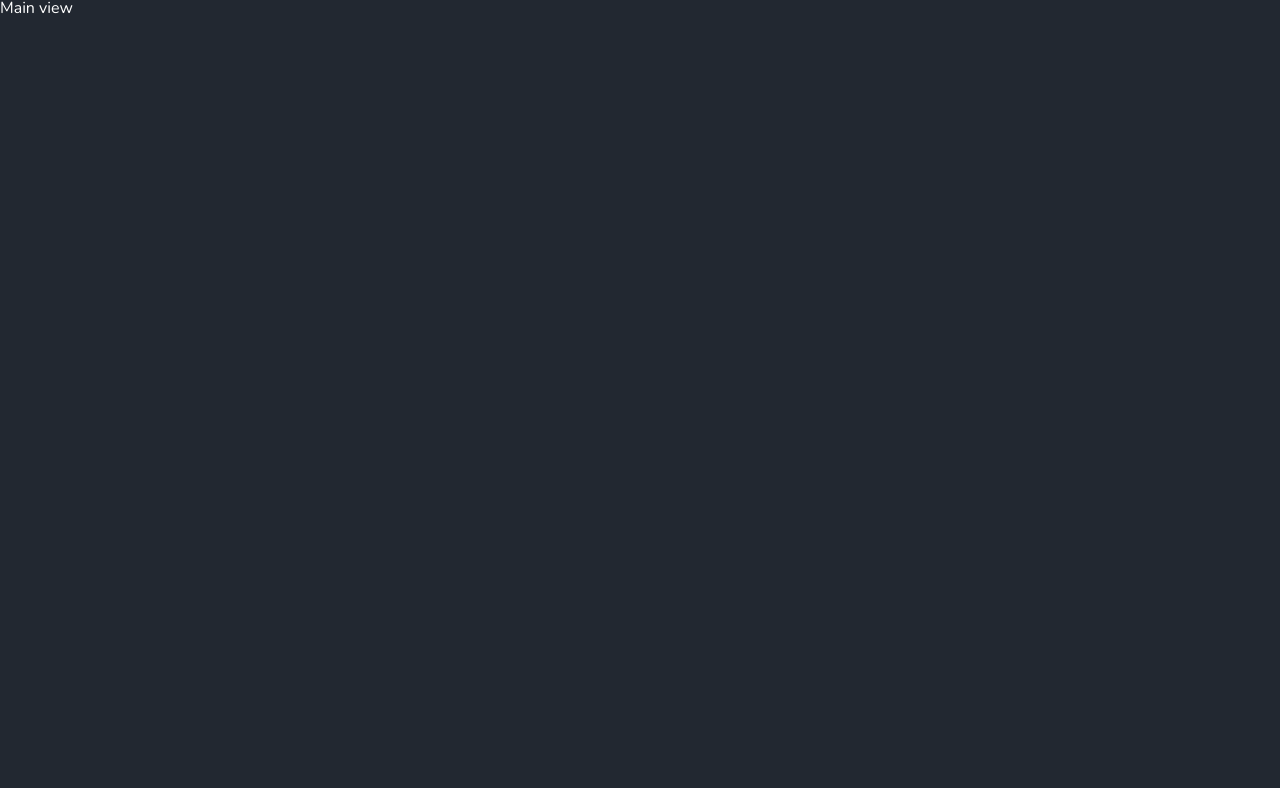
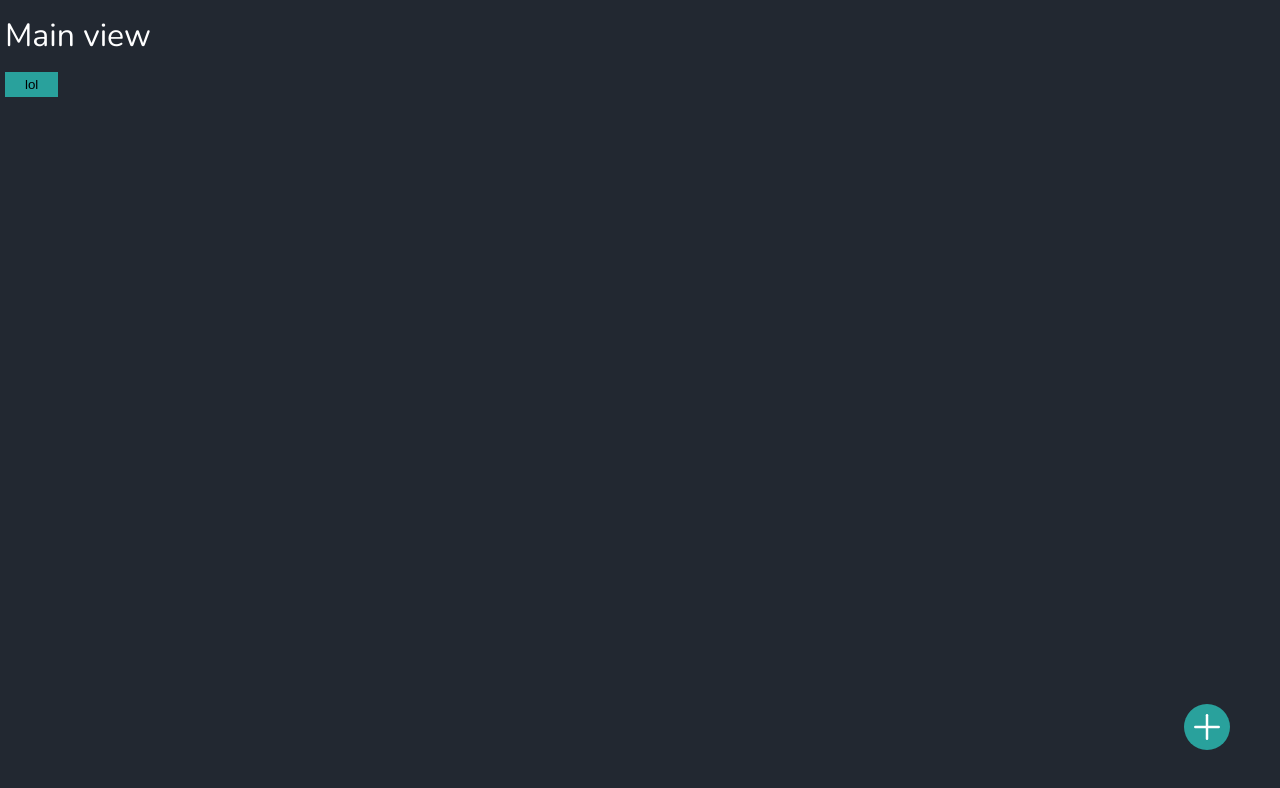
Before and after one commit to kryban93/habits-tracker, a React (Create React App) app: page / in a window 1280 px wide. Shown: the top 788 px of the page. Built offline with nearby package versions, Linux system fonts and the light colour scheme.

Commit message:
Added working Button and IconComponent

```diff
--- /dev/null
+++ b/src/assets/icons/index.ts
@@ -0,0 +1,7 @@
+import plus from './plus.svg';
+
+const icons = {
+	plus,
+};
+
+export default icons;
--- /dev/null
+++ b/src/components/ui/Button/Button.tsx
@@ -0,0 +1,49 @@
+import styled from 'styled-components';
+
+export default function Button({
+	children,
+	className,
+	onClick = () => {},
+	disabled = false,
+	type = 'button',
+	variant = 'primary',
+	rounded = false,
+	iconOnly = false,
+}: ButtonProps) {
+	return (
+		<StyledButton
+			className={className}
+			onClick={onClick}
+			disabled={disabled}
+			type={type}
+			variant={variant}
+			rounded={rounded}
+			iconOnly={iconOnly}
+		>
+			{children}
+		</StyledButton>
+	);
+}
+
+export type ButtonProps = {
+	variant: 'primary' | 'secondary' | 'transparent';
+	children: React.ReactNode;
+	onClick: () => void;
+	disabled?: boolean;
+	type: 'button' | 'submit' | 'reset';
+	className?: 'string';
+	rounded?: boolean;
+	iconOnly?: boolean;
+};
+
+const StyledButton = styled.button<Partial<ButtonProps>>`
+	background-color: ${({ theme, variant }) =>
+		variant === 'primary' ? theme.primary : theme.tertiary};
+	border: none;
+	border-radius: ${({ rounded }) => (rounded ? '30px' : '0px')};
+	display: flex;
+	align-items: center;
+	box-sizing: border-box;
+	margin: ${({ iconOnly }) => (iconOnly ? '0px' : '5px')};
+	padding: ${({ iconOnly }) => (iconOnly ? '3px' : '5px 20px')};
+`;
--- /dev/null
+++ b/src/components/ui/IconComponent/IconComponent.tsx
@@ -0,0 +1,15 @@
+import styled from 'styled-components';
+
+export default function IconComponent({ src, size = 30 }: IconComponentProps) {
+	return <StyledIcon src={src} size={size} />;
+}
+
+const StyledIcon = styled.img<Partial<IconComponentProps>>`
+	width: ${({ size }) => `${size}px`};
+	height: ${({ size }) => `${size}px`};
+`;
+
+export type IconComponentProps = {
+	src: string;
+	size: 30 | 40 | 50;
+};
--- a/src/components/views/MainView/MainView.tsx
+++ b/src/components/views/MainView/MainView.tsx
@@ -1,7 +1,40 @@
+import styled from 'styled-components';
+import Button from '../../ui/Button/Button';
+import IconComponent from '../../ui/IconComponent/IconComponent';
+import icons from '../../../assets/icons';
+
 export default function MainView() {
 	return (
-		<div>
-			<p>Main view</p>
-		</div>
+		<StyledWrapper>
+			<StyledHeader>Main view</StyledHeader>
+			<Button
+				type="button"
+				onClick={() => console.log('click')}
+				variant="secondary"
+			>
+				lol
+			</Button>
+			<StyledButton
+				type="button"
+				onClick={() => console.log('click')}
+				variant="secondary"
+				rounded
+				iconOnly
+			>
+				<IconComponent src={icons.plus} size={40} />
+			</StyledButton>
+		</StyledWrapper>
 	);
 }
+
+const StyledWrapper = styled.section``;
+
+const StyledHeader = styled.h1`
+	margin: 20px 5px;
+`;
+
+const StyledButton = styled(Button)`
+	position: absolute;
+	bottom: 50px;
+	right: 50px;
+`;
--- a/src/styles/GlobalStyles.tsx
+++ b/src/styles/GlobalStyles.tsx
@@ -8,4 +8,8 @@ html {
 	background-color: ${({ theme }) => theme.primary};
 	color: ${({ theme }) => theme.fontColor.primary};
 }
+
+h1 {
+	font-size: ${({ theme }) => theme.fontSize.xl}
+}
 `;
--- a/src/styles/theme.ts
+++ b/src/styles/theme.ts
@@ -1,6 +1,7 @@
 export const theme: ThemeProps = {
 	primary: '#222831',
 	secondary: '#2C3440',
+	tertiary: '#29a19c',
 	fontColor: {
 		primary: '#fff',
 		secondary: '#2a7779',
@@ -23,6 +24,7 @@ export const theme: ThemeProps = {
 export type ThemeProps = {
 	primary: string;
 	secondary: string;
+	tertiary: string;
 	fontColor: { primary: string; secondary: string };
 	fontSize: {
 		s: string;
```
Also changed, not shown: src/assets/icons/plus.svg (added), src/styles/Reset.tsx (line endings or trailing spaces).
